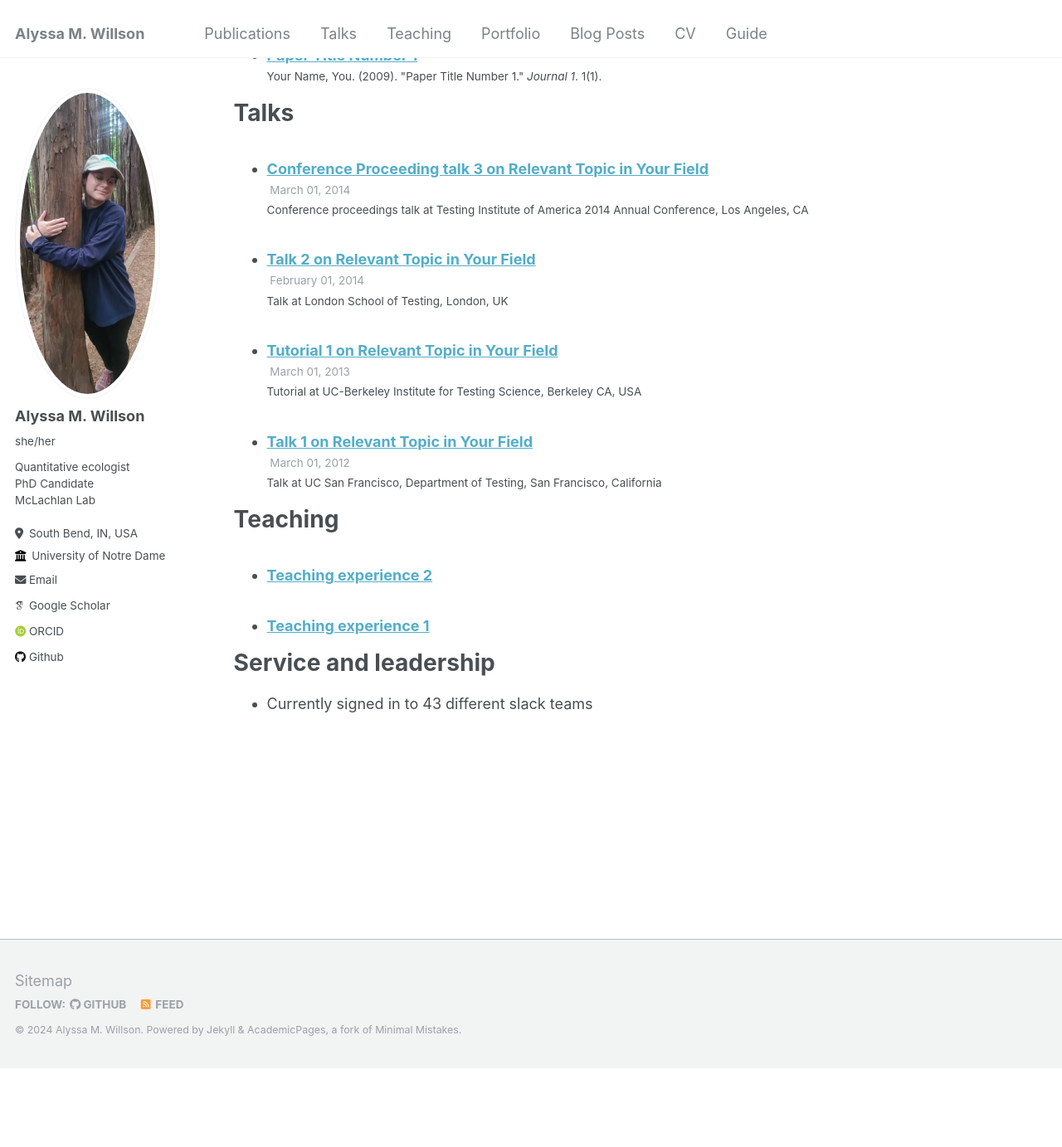
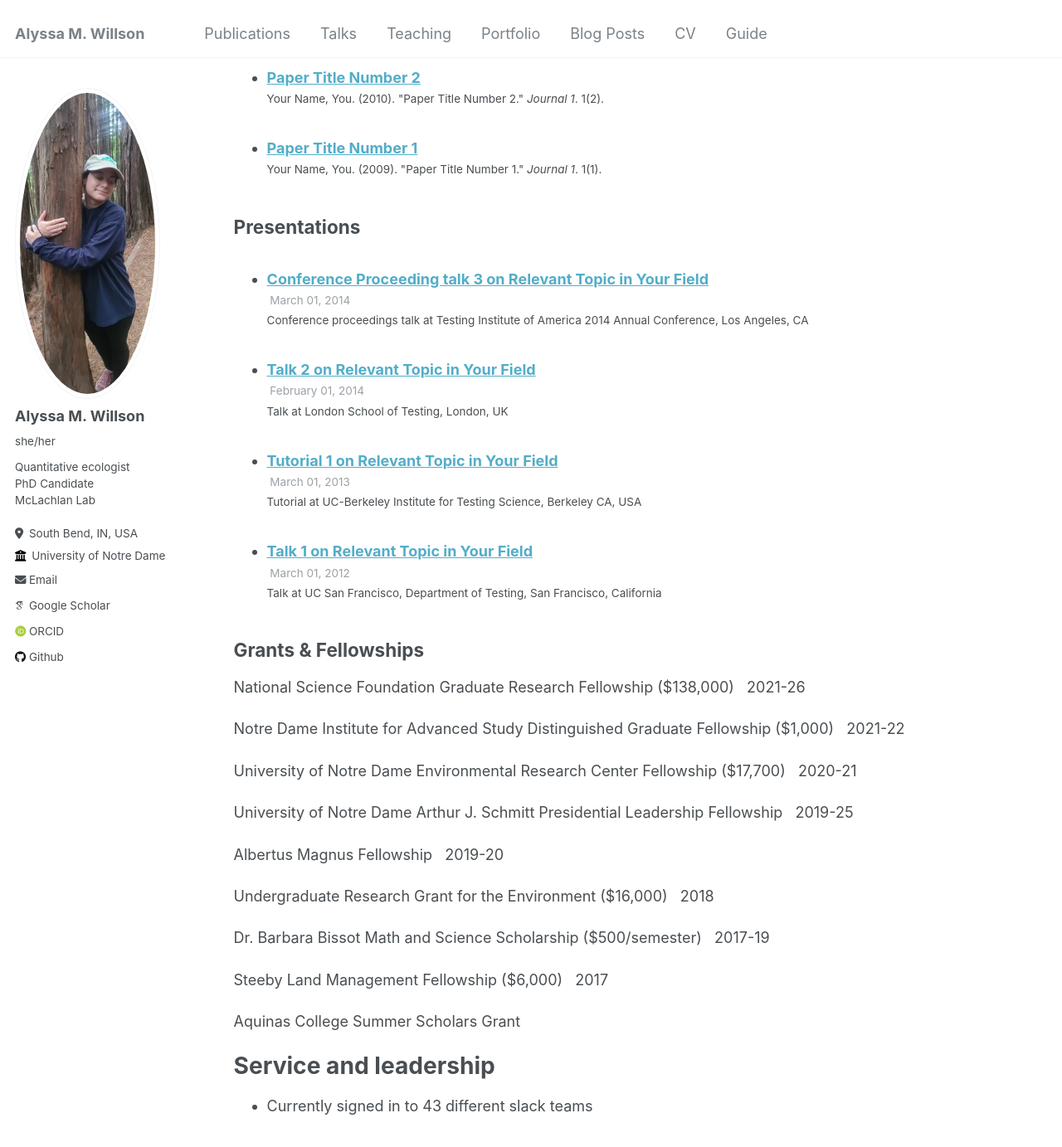
Before and after one commit to amwillson/amwillson.github.io, a Jekyll site: the page built from _pages/cv.md, in a window 1280 px wide and 1400 px high, scrolled down 1312 px. Shown: the top 1383 px of the window at 83% size. Built offline with Jekyll 4.4.1, drawn with Linux system fonts in a browser that asks for light colours; some web fonts are replaced; before the commit the page ends 2599 px from its top, so only the background shows below that; some of the changed text lies outside the part shown.

```diff
--- a/_pages/cv.md
+++ b/_pages/cv.md
@@ -12,49 +12,62 @@ editor_options:
 
 {% include base_path %}
 
-# Education
+## Education
 
 **University of Notre Dame**
                                                                                                                     Notre Dame, IN\
 Ph.D., Biological Sciences                                                                                                                     2025 (expected)
 
-**Aquinas College**                                                                                                                               Grand Rapids, MI\
-B.S., Biology and Spanish                                                                                                                                         2019\
+**Aquinas College**                                                                                                                                      Grand Rapids, MI\
+B.S., Biology and Spanish                                                                                                                                                        2019\
 Summa cum laude
 
-# Research experience
+## Research Experience
 
-**University of Notre Dame**                                                                                                          Notre Dame, IN\
-*Graduate Research Assistant, Biological Sciences*                                                         August 2019-Present
+**University of Notre Dame**                                                                                                                     Notre Dame, IN\
+*Graduate Research Assistant, Biological Sciences*                                                                           August 2019-Present
 * Compared hydraulic physiological traits of lianas and trees and tested mechanisms contributing to differences in hydraulic traits between growth forms in a mathematical model
 * Coordinated multiple education and inclusivity workshops and a manuscript as a member of the Ecological Forecasting Initiative
 * Investigated the relationship between the environment and vegetation distributions at a variety of spatial and temporal scales
 * Contributed statistical and mechanistic modeling expertise to the PaleoEcological Observatory Network
 
-# Teaching Experience
+## Teaching Experience
 
-**University of Notre Dame**                                                                                                           Notre Dame, IN
+**University of Notre Dame**                                                                                                           Notre Dame, IN\
 *Teaching Assistant, Biological Sciences*                                                                                         August 2019-May 2021
 * Biostatistics Tutorial TA (BIOS 42411) (Spring 2021)
 * Molecules to Ecosystems Lecture TA (BIOS 10172) (Spring 2020)
 * Big Questions Lecture TA (BIOS 10170) (Fall 2019)
 
-# Publications
-
-# Publications
+## Publications
 
 <ul>{% for post in site.publications reversed %} {% include
 archive-single-cv.html %} {% endfor %}</ul>
 
-# Talks
+## Presentations
 
 <ul>{% for post in site.talks reversed %} {% include
 archive-single-talk-cv.html %} {% endfor %}</ul>
 
-# Teaching
+## Grants & Fellowships
 
-<ul>{% for post in site.teaching reversed %} {% include
-archive-single-cv.html %} {% endfor %}</ul>
+National Science Foundation Graduate Research Fellowship ($138,000)   2021-26
+
+Notre Dame Institute for Advanced Study Distinguished Graduate Fellowship ($1,000)   2021-22
+
+University of Notre Dame Environmental Research Center Fellowship ($17,700)   2020-21
+
+University of Notre Dame Arthur J. Schmitt Presidential Leadership Fellowship   2019-25
+
+Albertus Magnus Fellowship   2019-20
+
+Undergraduate Research Grant for the Environment ($16,000)   2018
+
+Dr. Barbara Bissot Math and Science Scholarship ($500/semester)   2017-19
+
+Steeby Land Management Fellowship ($6,000)   2017
+
+Aquinas College Summer Scholars Grant
 
 # Service and leadership
 
```
